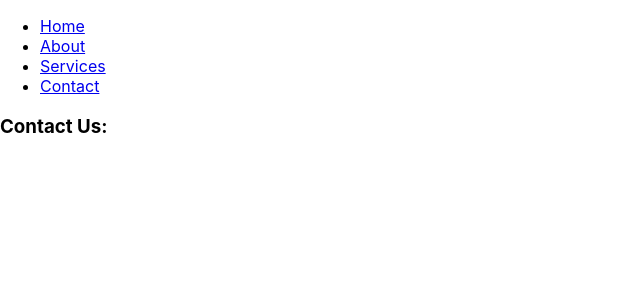
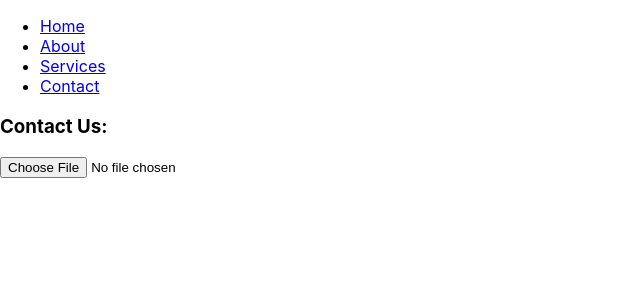
Before and after one commit to Joelpat/blanc, a React (Create React App) app: page /contact in a window 1280 px wide. Shown: the top 300 px of the page, without its empty margins (0-640 px from the left). Built offline with nearby package versions, Linux system fonts and the light colour scheme.

Commit message:
maman yaya yaya kukuku

```diff
--- a/src/component/contact.js
+++ b/src/component/contact.js
@@ -1,5 +1,18 @@
+import { useState } from "react";
 const Contact = () => {
-    return <h3>Contact Us:</h3>
+
+    const [file, setFile] = useState(null);
+
+    const handleChange = (e) => {
+        setFile(URL.createObjectURL(e.target.files[0]));
+    }
+    return (
+        <div>
+    <h3>Contact Us:</h3>
+    <input type="file" onChange={handleChange}  />
+    <img src={file} />
+    </div>
+    );
 }
 
 export default Contact;
```
